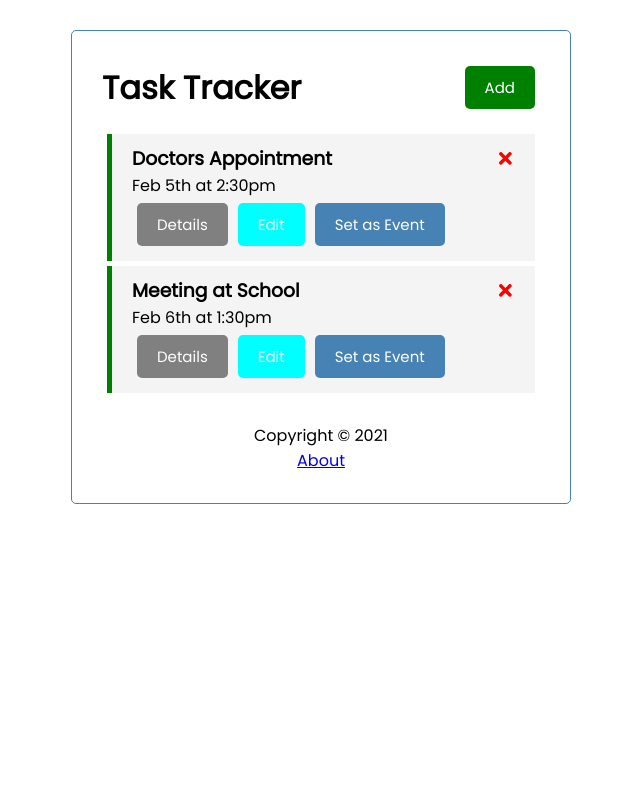
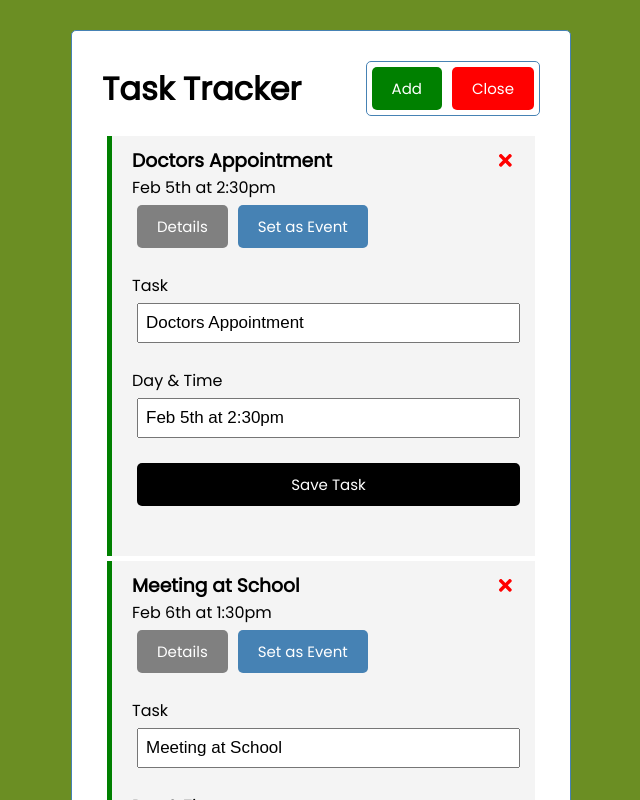
Before and after one commit to benrafalski/TaskTracker, a React (Create React App) app in the folder react-task-tracker/: page / in a window 1280 px wide. Both pictures are taken after a click on the button "Edit". Shown: the top 800 px of the page, without its empty margins (319-959 px from the left). Built offline with nearby package versions, Linux system fonts and the light colour scheme; data requests are answered from the project's data file.

Commit message:
Updates to Server

```diff
--- a/react-task-tracker/db.json
+++ b/react-task-tracker/db.json
@@ -11,6 +11,12 @@
       "day": "Feb 6th at 1:30pm",
       "reminder": true,
       "id": 4
+    },
+    {
+      "text": "edit me",
+      "day": "edit me",
+      "reminder": false,
+      "id": 5
     }
   ]
 }
--- a/react-task-tracker/src/App.js
+++ b/react-task-tracker/src/App.js
@@ -8,6 +8,7 @@ import About from './components/About';
 
 const App = () => {
   const [showAddTask, setShowAddTask] = useState(false)
+  const [showEditTask, setShowEditTask] = useState(false)
   const [tasks, setTasks] = useState([])
 
   useEffect(() => {
@@ -65,9 +66,22 @@ const App = () => {
   }
 
   // Update Task
-  const updateTask = async (id) => {
-    const taskToEdit = await fetchTask(id)
-    const updatedTask = { ...taskToEdit,  }
+  const updateTask = async (task, id) => {
+    const taskToToggle = await fetchTask(id)
+    console.log(taskToToggle)
+    const updatedTask = { ...taskToToggle, text: task.text, day: task.day }
+
+    const res = await fetch(`http://localhost:5000/tasks/${id}`, {
+      method: 'PUT',
+      headers: {
+        'Content-type' : 'application/json'
+       },
+       body: JSON.stringify(updatedTask)
+    })
+
+    const data = await res.json()
+
+    setTasks(tasks.map((task2) => task2.id === id ? { ...task2, text: data.text, day: data.day } : task2))
   }
 
   // Toggle reminder from true/false
@@ -91,11 +105,12 @@ const App = () => {
   return (
     <Router>
       <div className="container">
-        <Header onAdd={() => setShowAddTask(!showAddTask)} showAddTask={showAddTask}/>
+        <Header onAdd={() => setShowAddTask(!showAddTask)} showAddTask={showAddTask} onEdit={() => setShowEditTask(!showEditTask)} showEditTask={showEditTask}/>
         <Route path='/' exact render={(props) => (
           <>
             {showAddTask ? <AddTask onAdd={addTask}/> : ''}
-            {tasks.length > 0 ? <Tasks tasks={tasks} onDelete={deleteTask} onRemind={toggleReminder} /> : 'No Tasks To Show'}
+
+            {tasks.length > 0 ? <Tasks tasks={tasks} onDelete={deleteTask} onRemind={toggleReminder} onEdit={() => setShowEditTask(!showEditTask)} showEditTask={showEditTask} onUpdate={updateTask}/> : 'No Tasks To Show'}
           </>
         )}/>
         <Route path='/about' component={About} />
--- a/react-task-tracker/src/components/EditTask.js
+++ b/react-task-tracker/src/components/EditTask.js
@@ -0,0 +1,35 @@
+import { useState } from "react"
+
+const EditTask = ({ task, onUpdate }) => {
+    const [text, setText] = useState((task.text))
+    const [day, setDay] = useState(task.day)
+    const [reminder, setReminder] = useState(task.reminder)
+
+    const onSubmit = (e) => {
+        e.preventDefault()
+
+        if(!text){
+            alert('Please add a task')
+            return
+        }
+
+        onUpdate({ text, day, reminder }, task.id)
+    }
+
+    return (
+        <form className='add-form' onSubmit={onSubmit}>
+            <div className='form-control'>
+                <label>Task</label>
+                <input type='text' value={text} onChange={(e) => setText(e.target.value)}/>
+            </div>
+            <div className='form-control'>
+                <label>Day & Time</label>
+                <input type='text' value={day} onChange={(e) => setDay(e.target.value)}/>
+            </div>
+
+            <input type='submit' value='Save Task' className='btn btn-block'/>
+        </form>
+    )
+}
+
+export default EditTask
--- a/react-task-tracker/src/components/Header.js
+++ b/react-task-tracker/src/components/Header.js
@@ -2,12 +2,27 @@ import PropTypes from 'prop-types'
 import { useLocation } from 'react-router-dom'
 import Button from './Button'
 
-const Header = ({ title, onAdd, showAddTask }) => {
+const Header = ({ title, onAdd, showAddTask, showEditTask, onEdit }) => {
     const location = useLocation()
     return (
         <header className='header'>
             <h1>{title}</h1>
-            {location.pathname === '/' && <Button color={showAddTask ? 'red' : 'green'} text={showAddTask ? 'Close' : 'Add'} onClick={() => onAdd()}/>}
+            <div className='header-btn'>
+                {location.pathname === '/'
+                    && <Button
+                        color={showAddTask ? 'red' : 'green'}
+                        text={showAddTask ? 'Close' : 'Add'}
+                        onClick={() => onAdd()}
+                    />
+                }
+                {location.pathname === '/'
+                    && <Button
+                        color={showEditTask ? 'red' : 'green'}
+                        text={showEditTask ? 'Close' : 'Edit'}
+                        onClick={() => onEdit()}
+                    />
+                }
+            </div>
         </header>
 
     )
--- a/react-task-tracker/src/components/Task.js
+++ b/react-task-tracker/src/components/Task.js
@@ -1,14 +1,15 @@
 import { FaTimes } from 'react-icons/fa'
 import Button from './Button'
+import EditTask from './EditTask'
 
-const Task = ({ task, onDelete, onRemind}) => {
+const Task = ({ task, onDelete, onRemind, onEdit, showEditTask, onUpdate }) => {
     return (
         <div className={`task ${task.reminder ? 'reminder' : ''}`}>
             <h3>{task.text} <FaTimes style={{ color: 'red', cursor:'pointer' }} onClick={() => onDelete(task.id)} /></h3>
             <p>{task.day}</p>
             <Button color='gray' text='Details'/>
-            <Button color='aqua' text='Edit'/>
             <Button color='steelblue' text={task.reminder ? 'Set as Event' : 'Set as Reminder'} onClick={() => onRemind(task.id)}/>
+            {showEditTask && <EditTask task={task} onUpdate={onUpdate}/>}
         </div>
     )
 }
--- a/react-task-tracker/src/components/Tasks.js
+++ b/react-task-tracker/src/components/Tasks.js
@@ -1,10 +1,22 @@
 import Task from "./Task"
+import EditTask from "./EditTask"
+import Button from "./Button"
 
-const Tasks = ({ tasks, onDelete, onRemind }) => {
+const Tasks = ({ tasks, onDelete, onRemind, onEdit, showEditTask, onUpdate }) => {
     return (
         <>
             {tasks.map((task) => (
-                <Task key={task.id} task={task} onDelete={onDelete} onRemind={onRemind}/>
+                <Task
+                    key={task.id}
+                    task={task}
+                    onDelete={onDelete}
+                    onRemind={onRemind}
+                    onEdit={onEdit}
+                    showEditTask={showEditTask}
+                    onUpdate={onUpdate}
+                />
+
+
             ))}
         </>
     )
--- a/react-task-tracker/src/index.css
+++ b/react-task-tracker/src/index.css
@@ -8,6 +8,7 @@
 
 body {
   font-family: 'Poppins', sans-serif;
+  background-color: olivedrab
 }
 
 .container {
@@ -18,6 +19,7 @@ body {
   border: 1px solid steelblue;
   padding: 30px;
   border-radius: 5px;
+  background-color: #ffffff;
 }
 
 .header {
@@ -30,7 +32,7 @@ body {
 .btn {
   display: inline-block;
   background: #000;
-  color: #fff;
+  color: white;
   border: none;
   padding: 10px 20px;
   margin: 5px;
@@ -39,6 +41,7 @@ body {
   text-decoration: none;
   font-size: 15px;
   font-family: inherit;
+
 }
 
 .btn:focus {
@@ -106,6 +109,12 @@ body {
   height: 20px;
 }
 
+.header-btn {
+  overflow: auto;
+  border: 1px solid steelblue;
+  border-radius: 5px;
+}
+
 footer {
   margin-top: 30px;
   text-align: center;
```
